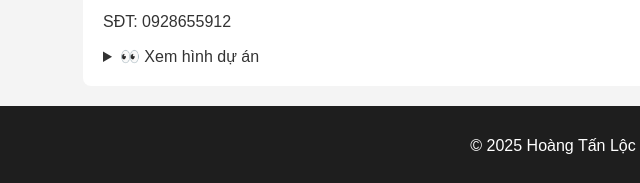
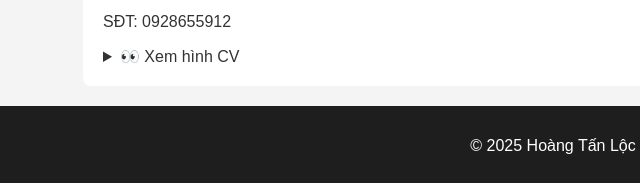
Before and after one commit to lochoang2/portfolio, a plain HTML site: page index.html in a window 1280 px wide. Shown: the part 1257-1440 px from the top of the page, 87-727 px from the left. Drawn offline with Linux system fonts and the light colour scheme.

Commit message:
Update index.html

```diff
--- a/index.html
+++ b/index.html
@@ -76,7 +76,7 @@
     <p>Email: locht3917@gmail.com</p>
     <p>SĐT: 0928655912</p>
     <details>
-            <summary>👀 Xem hình dự án</summary>
+            <summary>👀 Xem hình CV</summary>
             <img src="image.png" alt="Website bán hàng">
         </details>
 </section>
```
